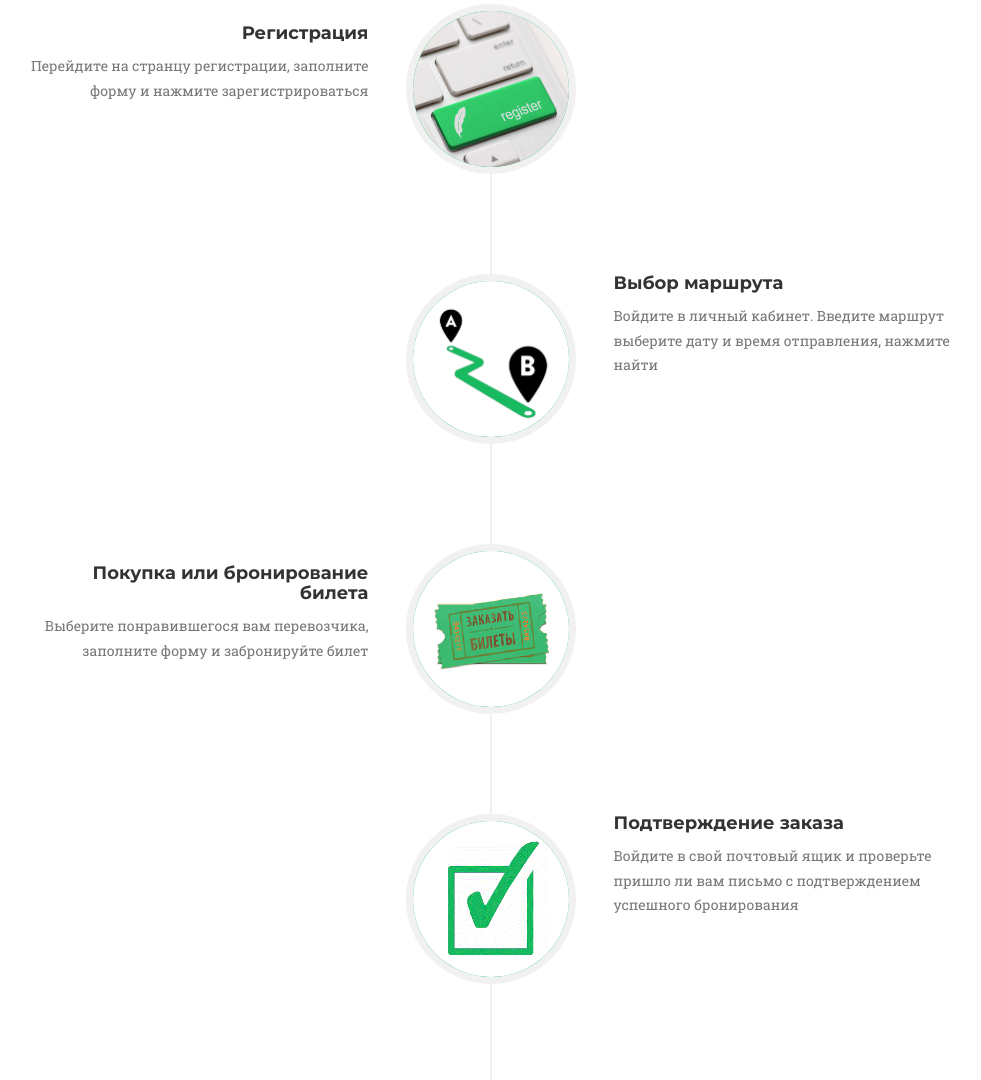
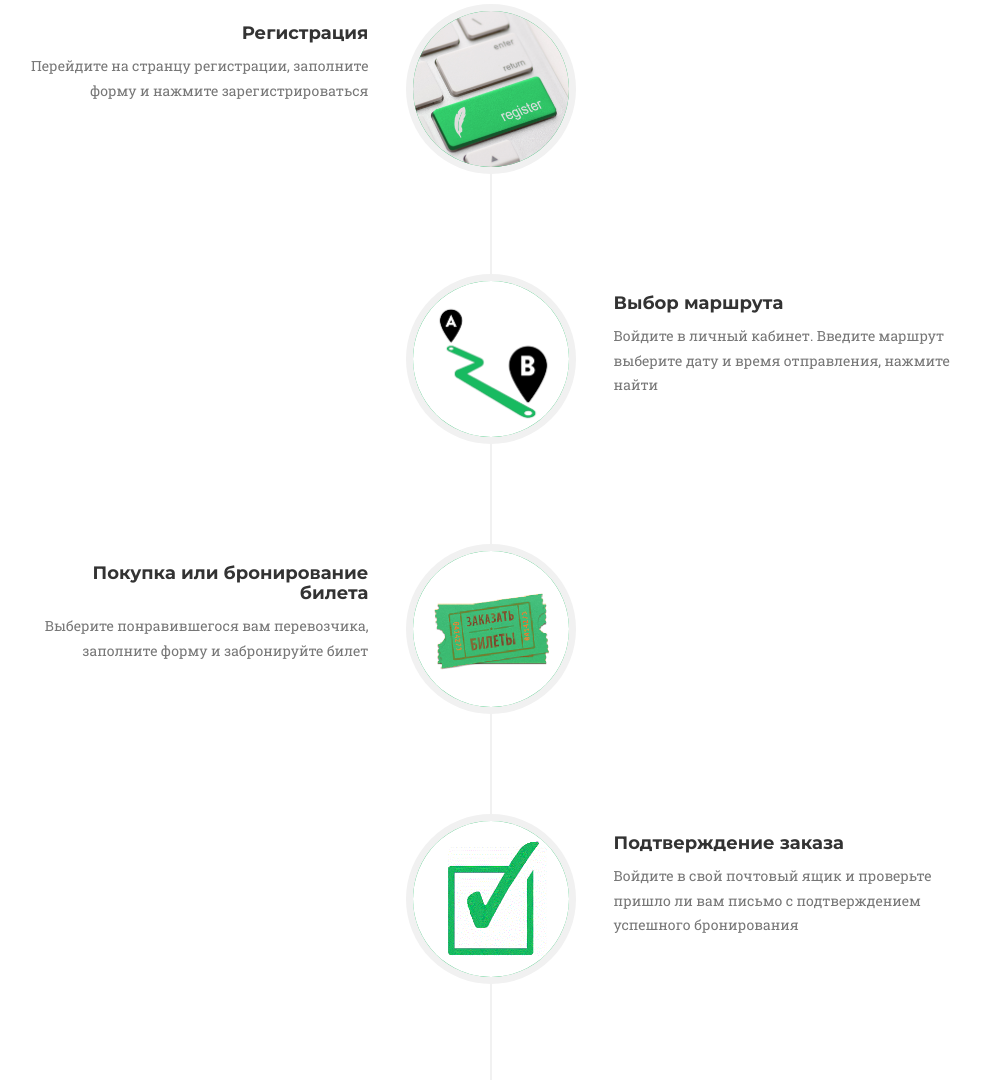
Before and after one commit to PaZa96/marshrutkaby1, an ASP.NET MVC app: page / in a window 1280 px wide. Shown: the part 2784-3864 px from the top of the page, without its empty margins (149-1130 px from the left). Run offline with ASP.NET Core 8 and stand-ins for ASP.NET MVC 5, Linux system fonts and the light colour scheme; the project's own start-up code is not run, and a stand-in starts its controllers and pages; some libraries are stand-ins or nearby versions; some web fonts are replaced.

Commit message:
corrected agency

```diff
--- a/marshrutkaby/Content/agency.css
+++ b/marshrutkaby/Content/agency.css
@@ -594,7 +594,7 @@ section {
             }
 
         .timeline > li.timeline-inverted > .timeline-panel {
-            padding: 0 20px 20px;
+            padding: 20px 20px 20px;
         }
 }
 
@@ -618,7 +618,7 @@ section {
             }
 
         .timeline > li.timeline-inverted > .timeline-panel {
-            padding: 0 100px 20px 20px;
+            padding: 20px 100px 20px 20px;
         }
 }
 
```
